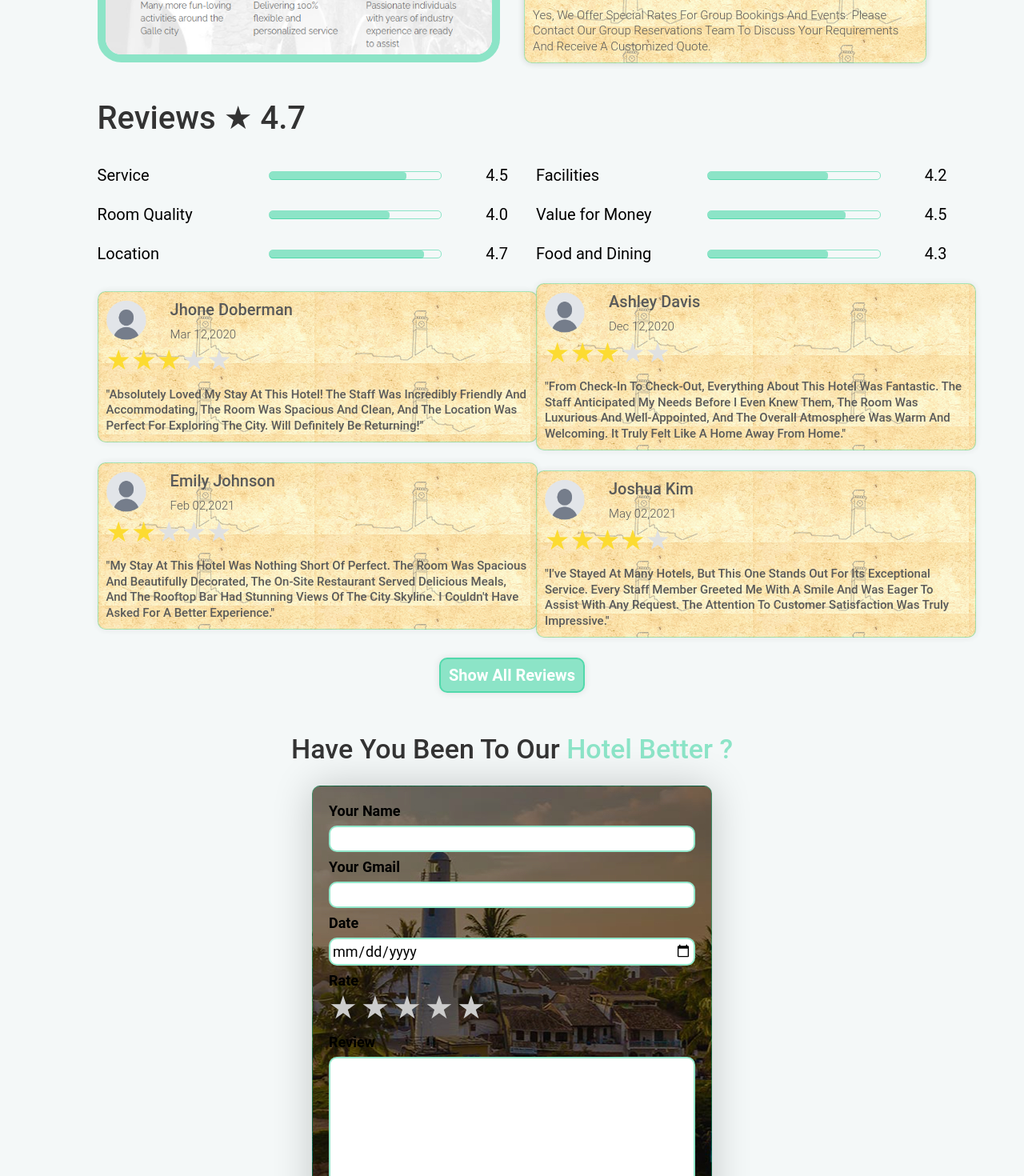
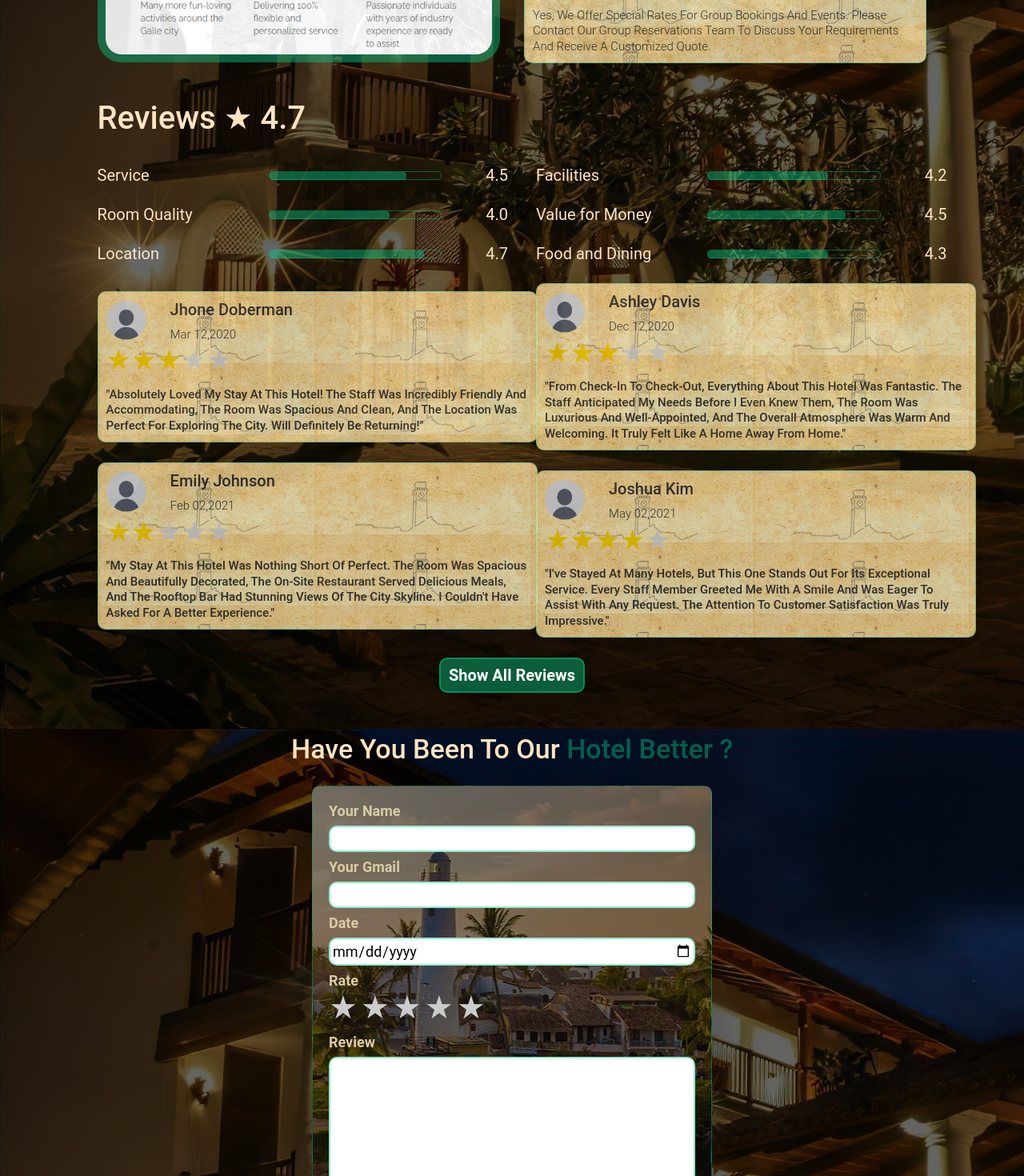
Before and after one commit to cynos28/Hotel-Reservation-system, a React (Create React App) app in the folder client/: page /rates in a window 1280 px wide. Shown: the part 520-1990 px from the top of the page at 80% size. Built offline with nearby package versions, Linux system fonts and the light colour scheme; no server answers.

Commit message:
wdit css

```diff
--- a/client/src/pages/Review/Add-Rates/addrate.css
+++ b/client/src/pages/Review/Add-Rates/addrate.css
@@ -21,6 +21,8 @@
 
 .rate_home_container {
   padding: 50px 9.5%;
+  background-image: url("../Add-Rates/img/backimg.jpg");
+
 }
 .first_box_set_rate_home {
   display: flex;
@@ -33,17 +35,19 @@
 .rate_home_left_box {
   flex:1;
   width: 50%;
-
+  color: bisque;
 }
 
 .rate_home_right_box {
   flex: 1;
   width: 50%;
+  color: bisque;
 }
 
 .main_topi_qa_new {
   margin-top: 25px;
   text-transform: capitalize;
+  color: bisque;
 }
 
 .q_box_img_rate {
@@ -54,6 +58,7 @@
 .main_topi_qa {
   margin: 0 0 15px 0;
   text-transform: capitalize;
+  color: bisque;
 }
 .answerbox {
   box-shadow: 0 0 10px rgba(0, 0, 0, 0.2);
--- a/client/src/pages/Review/RateDetails/RateDetails.js
+++ b/client/src/pages/Review/RateDetails/RateDetails.js
@@ -30,7 +30,7 @@ function RateDetails() {
       setNoResults(filteredRate.length === 0);
     });
   };
-    /*PDF Function */
+    /*PDF */
     const ComponentsRef = useRef();
     const handlePrint = useReactToPrint({
       content: () => ComponentsRef.current,
@@ -55,7 +55,7 @@ function RateDetails() {
             <button
               type="button"
               className="button_ad_review"
-              onClick={() => (window.location.href = "/")}
+              onClick={() => (window.location.href = "/rates")}
             >
               Add Review
             </button>
--- a/client/src/pages/Review/RateDetails/rate.css
+++ b/client/src/pages/Review/RateDetails/rate.css
@@ -71,7 +71,7 @@
   margin-bottom: 25px;
   text-align: center;
   text-transform: capitalize;
-  color: #333;
+  color: bisque;
 }
 .rate_text_area {
   resize: none;
@@ -142,6 +142,7 @@
 .add_form_label {
   font-weight: 600;
   font-size: 18px;
+  color: #DACBA5;
 }
 .rate {
   float: right;
```
Also changed, not shown: client/src/pages/Review/Add-Rates/img/backimg.jpg (added), 1 other file (tests, documents, lock files or other folders).
